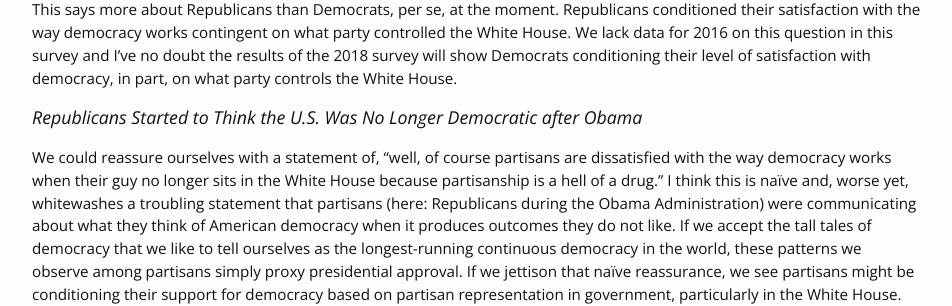
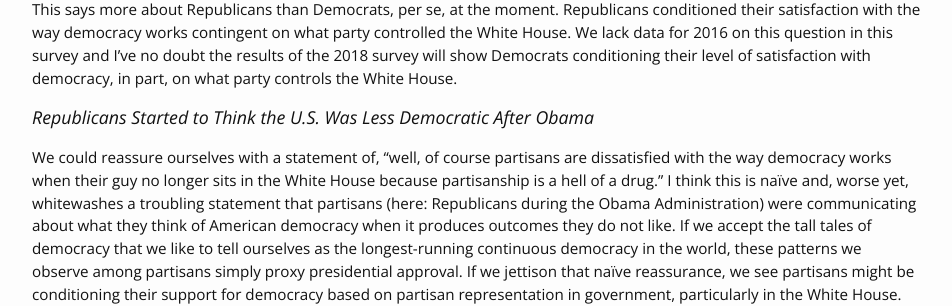
Before and after one commit to svmiller/svmiller.github.io, a Jekyll site: the page built from _posts/2017-07-18-how-serious-are-americans-about-democracy-americasbarometer.md, in a window 1280 px wide and 900 px high, scrolled down 2086 px. Shown: the part 155-461 px from the top of the window, without its empty margins (163-1115 px from the left). Built offline with Jekyll 4.4.1, drawn with Linux system fonts in a browser that asks for light colours; nearby versions of some CDN libraries; some web fonts are replaced; comment, search, counter and statistics services are not loaded.

Commit message:
fudge AB post

```diff
--- a/_posts/2017-07-18-how-serious-are-americans-about-democracy-americasbarometer.md
+++ b/_posts/2017-07-18-how-serious-are-americans-about-democracy-americasbarometer.md
@@ -34,7 +34,7 @@ The Democrats experienced no change in their level of satisfaction with democrac
 
 This says more about Republicans than Democrats, per se, at the moment. Republicans conditioned their satisfaction with the way democracy works contingent on what party controlled the White House. We lack data for 2016 on this question in this survey and I've no doubt the results of the 2018 survey will show Democrats conditioning their level of satisfaction with democracy, in part, on what party controls the White House.
 
-### Republicans Started to Think the U.S. Was No Longer Democratic after Obama
+### Republicans Started to Think the U.S. Was Less Democratic After Obama
 
 We could reassure ourselves with a statement of, "well, of course partisans are dissatisfied with the way democracy works when their guy no longer sits in the White House because partisanship is a hell of a drug." I think this is naïve and, worse yet, whitewashes a troubling statement that partisans (here: Republicans during the Obama Administration) were communicating about what they think of American democracy when it produces outcomes they do not like. If we accept the tall tales of democracy that we like to tell ourselves as the longest-running continuous democracy in the world, these patterns we observe among partisans simply proxy presidential approval. If we jettison that naïve reassurance, we see partisans might be conditioning their support for democracy based on partisan representation in government, particularly in the White House.
 
--- a/_source/2017-07-18-how-serious-are-americans-about-democracy-americasbarometer.Rmd
+++ b/_source/2017-07-18-how-serious-are-americans-about-democracy-americasbarometer.Rmd
@@ -345,7 +345,7 @@ The Democrats experienced no change in their level of satisfaction with democrac
 
 This says more about Republicans than Democrats, per se, at the moment. Republicans conditioned their satisfaction with the way democracy works contingent on what party controlled the White House. We lack data for 2016 on this question in this survey and I've no doubt the results of the 2018 survey will show Democrats conditioning their level of satisfaction with democracy, in part, on what party controls the White House.
 
-### Republicans Started to Think the U.S. Was No Longer Democratic after Obama
+### Republicans Started to Think the U.S. Was Less Democratic After Obama
 
 We could reassure ourselves with a statement of, "well, of course partisans are dissatisfied with the way democracy works when their guy no longer sits in the White House because partisanship is a hell of a drug." I think this is naïve and, worse yet, whitewashes a troubling statement that partisans (here: Republicans during the Obama Administration) were communicating about what they think of American democracy when it produces outcomes they do not like. If we accept the tall tales of democracy that we like to tell ourselves as the longest-running continuous democracy in the world, these patterns we observe among partisans simply proxy presidential approval. If we jettison that naïve reassurance, we see partisans might be conditioning their support for democracy based on partisan representation in government, particularly in the White House.
 
```
